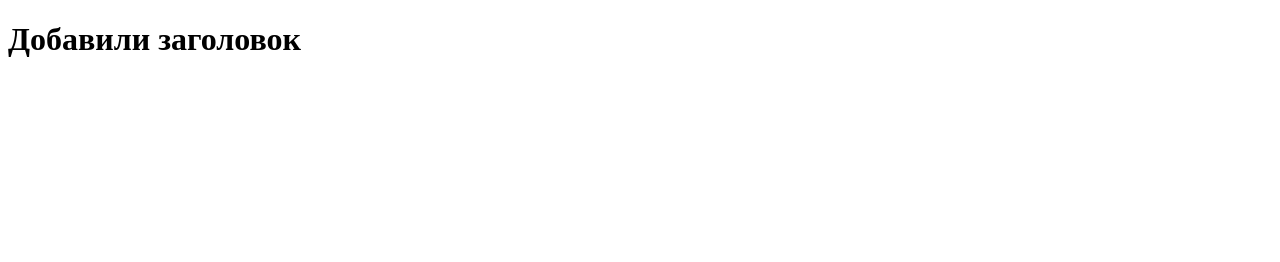
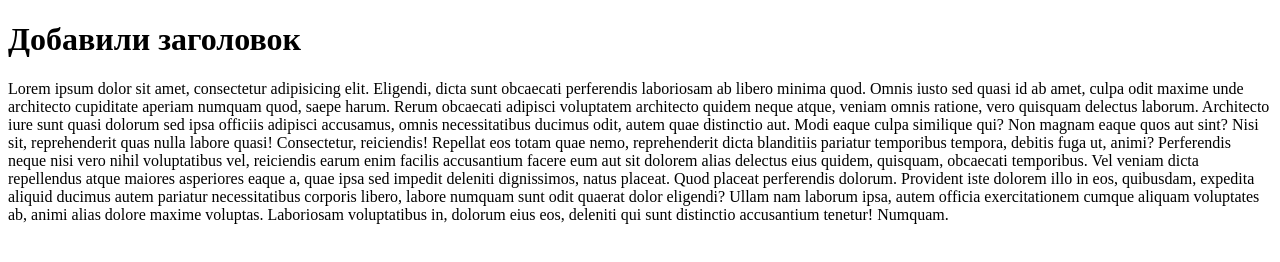
Before and after one commit to EvgeniyBaev/training, a plain HTML site: page index.html in a window 1280 px wide. Drawn offline with Linux system fonts and the light colour scheme.

Commit message:
Добавили много текста

```diff
--- a/index.html
+++ b/index.html
@@ -6,5 +6,6 @@
 </head>
 <body>
 	<h1>Добавили заголовок</h1>
+	<p>Lorem ipsum dolor sit amet, consectetur adipisicing elit. Eligendi, dicta sunt obcaecati perferendis laboriosam ab libero minima quod. Omnis iusto sed quasi id ab amet, culpa odit maxime unde architecto cupiditate aperiam numquam quod, saepe harum. Rerum obcaecati adipisci voluptatem architecto quidem neque atque, veniam omnis ratione, vero quisquam delectus laborum. Architecto iure sunt quasi dolorum sed ipsa officiis adipisci accusamus, omnis necessitatibus ducimus odit, autem quae distinctio aut. Modi eaque culpa similique qui? Non magnam eaque quos aut sint? Nisi sit, reprehenderit quas nulla labore quasi! Consectetur, reiciendis! Repellat eos totam quae nemo, reprehenderit dicta blanditiis pariatur temporibus tempora, debitis fuga ut, animi? Perferendis neque nisi vero nihil voluptatibus vel, reiciendis earum enim facilis accusantium facere eum aut sit dolorem alias delectus eius quidem, quisquam, obcaecati temporibus. Vel veniam dicta repellendus atque maiores asperiores eaque a, quae ipsa sed impedit deleniti dignissimos, natus placeat. Quod placeat perferendis dolorum. Provident iste dolorem illo in eos, quibusdam, expedita aliquid ducimus autem pariatur necessitatibus corporis libero, labore numquam sunt odit quaerat dolor eligendi? Ullam nam laborum ipsa, autem officia exercitationem cumque aliquam voluptates ab, animi alias dolore maxime voluptas. Laboriosam voluptatibus in, dolorum eius eos, deleniti qui sunt distinctio accusantium tenetur! Numquam.</p>
 </body>
 </html>
```
